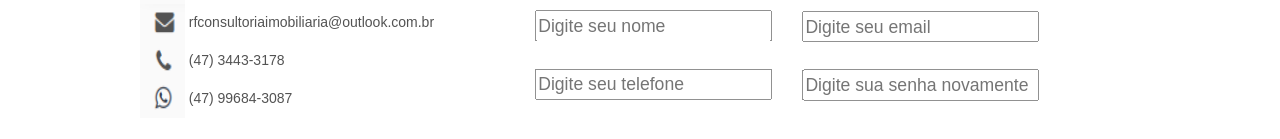
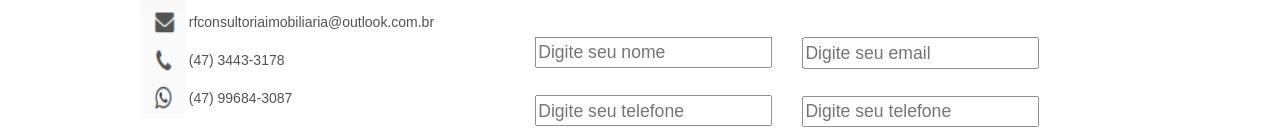
Before and after one commit to vitoriacsantoss/HackatonIntegrado, a Vue app: page /contato in a window 1280 px wide. Shown: the part 649-788 px from the top of the page. Built offline with nearby package versions, Linux system fonts and the light colour scheme.

Commit message:
ContatoView.vue

```diff
--- a/src/views/ContatoView.vue
+++ b/src/views/ContatoView.vue
@@ -75,6 +75,7 @@ const mensagemErro = computed(() => {
                     <form class="form" @submit.prevent="ok = validar()">
                         <div class="centro">
                             <div class="dados">
+                                <br>
                                 <div class="nome">
                                 <input type="text" v-on:keypress="ok = false" v-model="nome" required
                                     placeholder="Digite seu nome" />
@@ -85,19 +86,21 @@ const mensagemErro = computed(() => {
                                     placeholder="Digite seu email" />
                                 </div>
                               <br>
+
                                 <!-- <br>  -->
 
                                 <div class="telefoneCL">
-                                    <input type="password" v-on:keypress="ok = false" v-model="senha" minlength="6"
+                                    <input type="password" v-on:keypress="ok = false" v-model="senha" minlength=""
                                         placeholder="Digite seu telefone" />
                                 </div>
+
                                 <!-- <br> -->
                                 <div class="telefoneFX">
-                                    <input type="password" v-on:keypress="ok = false" v-model="confirma" minlength="6"
-                                        placeholder="Digite sua senha novamente" />
+                                    <input type="password" v-on:keypress="ok = false" v-model="confirma" minlength=""
+                                        placeholder="Digite seu telefone" />
                                     <p class="paga">{{ mensagemErro }}</p>
                                 </div>
-                                <br>
+
                                 <input type="text" v-on:keypress="ok = false" v-model="obs" style="padding: 60px;"
                                     placeholder="Mensagem" />
                                  <br>
```
